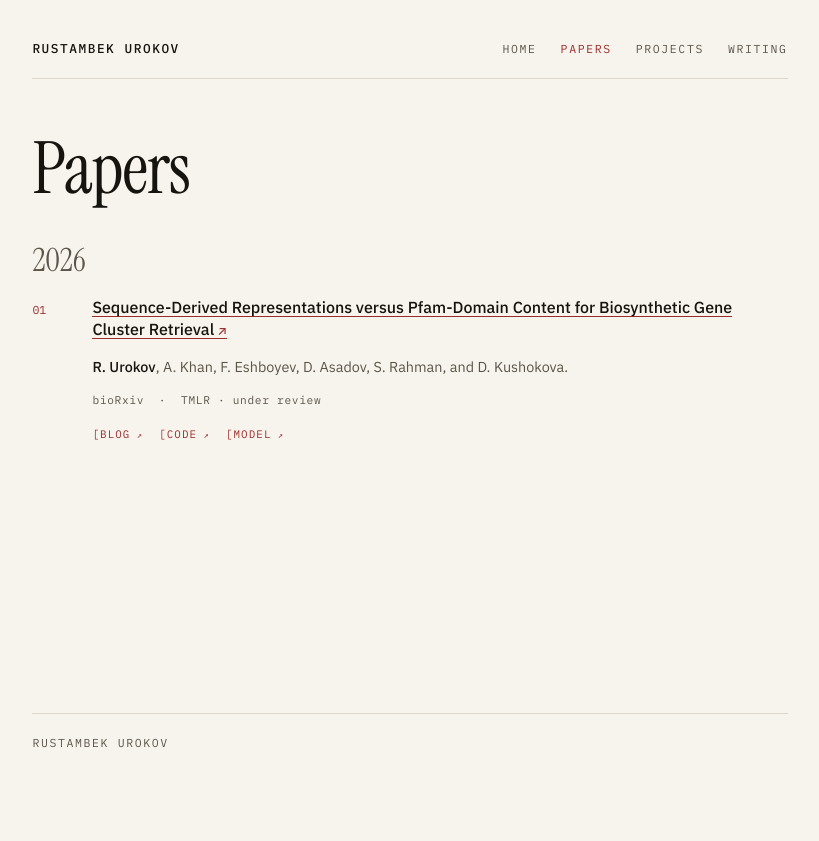
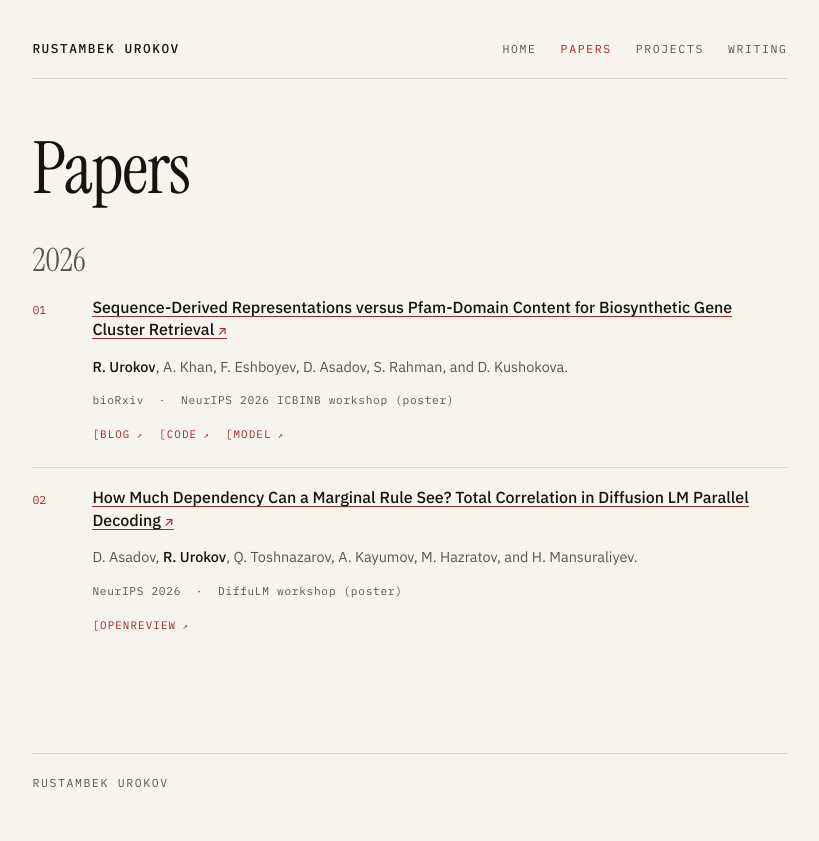
Before and after one commit to rustambekurokov/-rustambekurokov.github.io, a plain HTML site: page papers/index.html in a window 1280 px wide. Shown: the whole page, without its empty margins (230-1049 px from the left). Before the commit the page ends 800 px from the top, so only its background shows below. Drawn offline with Linux system fonts and the light colour scheme.

Commit message:
Publish site — 2026-11-19 17:33 UTC

```diff
--- a/papers/index.html
+++ b/papers/index.html
@@ -76,9 +76,22 @@
         <h3 class="entry-title"><a class="ext" href="https://doi.org/10.64898/2026.08.21.746127">Sequence-Derived Representations versus Pfam-Domain Content for Biosynthetic Gene Cluster Retrieval<span class="vh"> (external link)</span></a></h3>
         <div class="authors"><p><strong>R. Urokov</strong>, A. Khan, F. Eshboyev, D. Asadov, S. Rahman, and D. Kushokova.</p>
 </div>
-        <p class="meta">bioRxiv &nbsp;·&nbsp; TMLR · under review</p>
+        <p class="meta">bioRxiv &nbsp;·&nbsp; NeurIPS 2026 ICBINB workshop (poster)</p>
 
         <p class="refs"><a class="chip ext" href="https://medium.com/@urokovrustambek/we-tried-to-beat-pfam-for-bgc-retrieval-but-pfam-won-80382690799b">blog<span class="vh"> (external link)</span></a><a class="chip ext" href="https://github.com/rustambekurokov/bgc_setnet">code<span class="vh"> (external link)</span></a><a class="chip ext" href="https://huggingface.co/rustambekurokov/bgc-setnet">model<span class="vh"> (external link)</span></a></p>
+
+      </div>
+    </li>
+
+    <li class="entry">
+      <span class="num">02</span>
+      <div>
+        <h3 class="entry-title"><a class="ext" href="https://neurips.cc/virtual/2026/loc/sydney/175959">How Much Dependency Can a Marginal Rule See? Total Correlation in Diffusion LM Parallel Decoding<span class="vh"> (external link)</span></a></h3>
+        <div class="authors"><p>D. Asadov, <strong>R. Urokov</strong>, Q. Toshnazarov, A. Kayumov, M. Hazratov, and H. Mansuraliyev.</p>
+</div>
+        <p class="meta">NeurIPS 2026 &nbsp;·&nbsp; DiffuLM workshop (poster)</p>
+
+        <p class="refs"><a class="chip ext" href="https://openreview.net/forum?id=PpLNb6QDJM">openreview<span class="vh"> (external link)</span></a></p>
 
       </div>
     </li>
```
Also changed, not shown: 1 other file.
